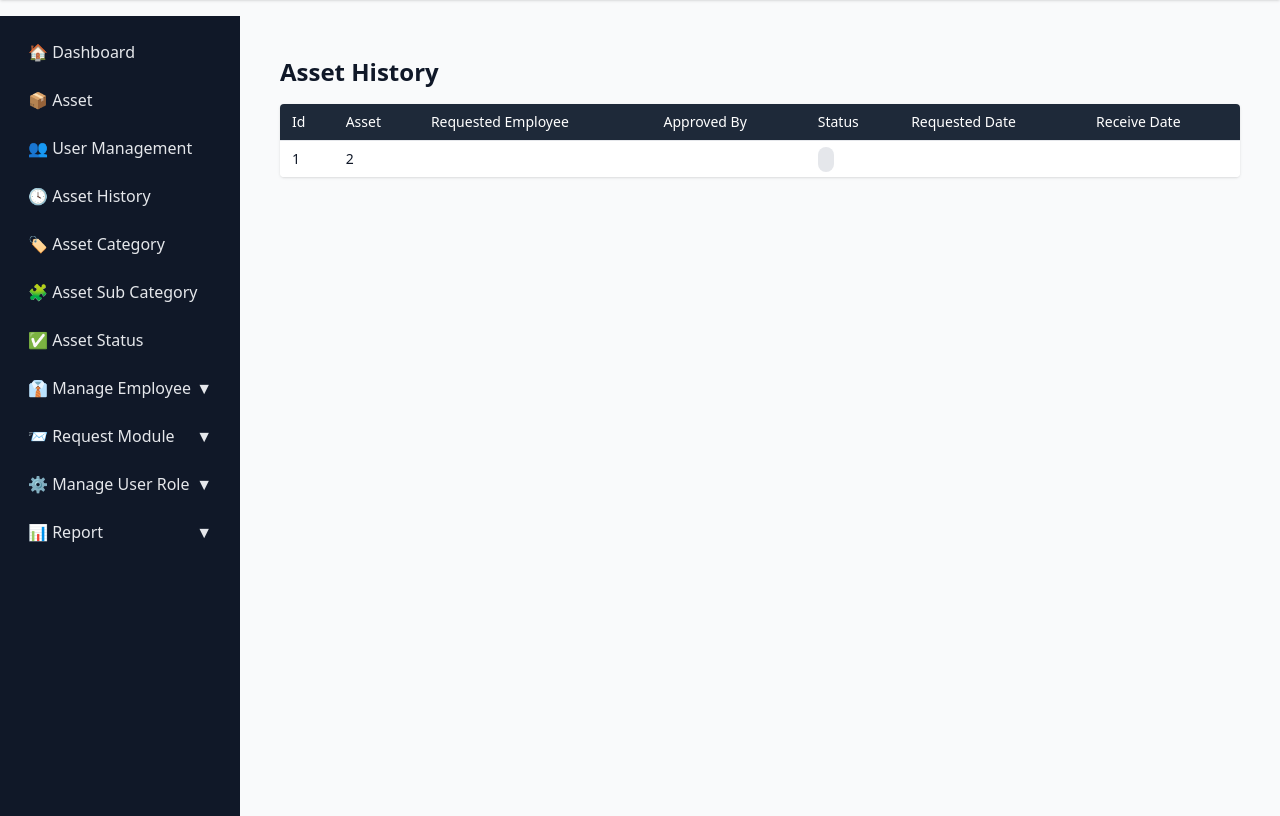
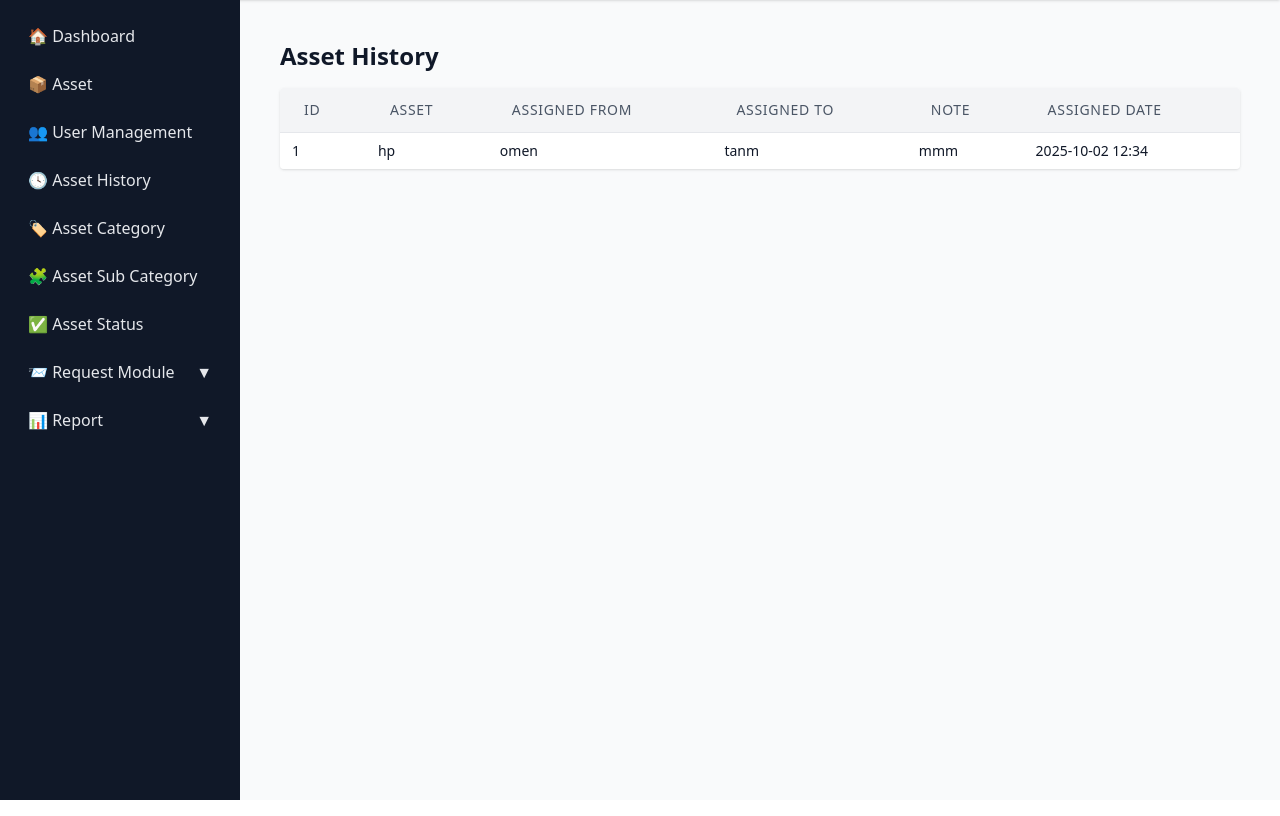
Before and after one commit to cherubkira/Asset-Management-System, a Django app: page /assets/history/ in a window 1280 px wide. Shown: the part 58-874 px from the top of the page. Run offline with Django 5.2, Linux system fonts and the light colour scheme; the first user in the database is signed in; data comes from the database, SQL or seed files in the repository; some libraries are stand-ins or nearby versions.

Commit message:
fix:update template

```diff
--- a/asset1/admin.py
+++ b/asset1/admin.py
@@ -1,5 +1,5 @@
 from django.contrib import admin
-from .models import Category, Location, Asset, AssignmentHistory, AssetRequest, IssueReport
+from .models import Category, Location, Asset, AssignmentHistory, AssetRequest, IssueReport,SubCategory
 
 @admin.register(Category)
 class CategoryAdmin(admin.ModelAdmin):
@@ -38,5 +38,4 @@ class IssueReportAdmin(admin.ModelAdmin):
     list_display = ["id","asset","reporter","issue_type","resolved","created_at"]
     list_filter = ["issue_type","resolved"]
 
-
-# Register your models here.
+admin.site.register(SubCategory)
--- a/asset1/models.py
+++ b/asset1/models.py
@@ -75,7 +75,7 @@ class Asset(models.Model):
         AssignmentHistory.objects.create(asset=self, assigned_from=old, assigned_to=None, note=note)
 
     def __str__(self):
-        return f"{self.id}"
+        return f"{self.name}"
 
 class AssignmentHistory(models.Model):
 
@@ -91,7 +91,7 @@ class AssignmentHistory(models.Model):
         ordering = ["-created_at"]
 
     def __str__(self):
-        return f"{self.name}"
+        return f"{self.asset.name} → {self.assigned_to}"
 class AssetRequest(models.Model):
     STATUS_PENDING = "pending"
     STATUS_APPROVED = "approved"
--- a/asset1/templates/asset1/asset_history.html
+++ b/asset1/templates/asset1/asset_history.html
@@ -6,42 +6,30 @@
 
   {% if history %}
   <div class="overflow-x-auto bg-white rounded shadow">
-    <table class="min-w-full divide-y divide-gray-200">
-      <thead class="bg-gray-800 text-white">
+    <table class="min-w-full divide-y divide-gray-200 rounded-lg shadow-sm">
+      <thead class="bg-gray-100">
         <tr>
-          <th class="py-2 px-3 text-left text-sm font-medium">Id</th>
-          <th class="py-2 px-3 text-left text-sm font-medium">Asset</th>
-          <th class="py-2 px-3 text-left text-sm font-medium">Requested Employee</th>
-          <th class="py-2 px-3 text-left text-sm font-medium">Approved By</th>
-          <th class="py-2 px-3 text-left text-sm font-medium">Status</th>
-          <th class="py-2 px-3 text-left text-sm font-medium">Requested Date</th>
-          <th class="py-2 px-3 text-left text-sm font-medium">Receive Date</th>
+          <th class="px-6 py-3 text-left text-sm font-medium text-gray-600 uppercase tracking-wider">ID</th>
+          <th class="px-6 py-3 text-left text-sm font-medium text-gray-600 uppercase tracking-wider">Asset</th>
+          <th class="px-6 py-3 text-left text-sm font-medium text-gray-600 uppercase tracking-wider">Assigned From</th>
+          <th class="px-6 py-3 text-left text-sm font-medium text-gray-600 uppercase tracking-wider">Assigned To</th>
+          <th class="px-6 py-3 text-left text-sm font-medium text-gray-600 uppercase tracking-wider">Note</th>
+          <th class="px-6 py-3 text-left text-sm font-medium text-gray-600 uppercase tracking-wider">Assigned Date</th>
         </tr>
       </thead>
       <tbody class="bg-white divide-y divide-gray-200">
         {% for req in history %}
         <tr class="hover:bg-gray-100">
-          <td class="py-2 px-3 text-sm">{{ req.id }}</td>
-          <td class="py-2 px-3 text-sm">{{ req.asset }}</td>
-          <td class="py-2 px-3 text-sm">{{ req.requester }}</td>
-          <td class="py-2 px-3 text-sm">{{ req.approved_by }}</td>
-          <td class="py-2 px-3 text-sm">
-            {% if req.status == "Pending" %}
-              <span class="px-2 py-1 rounded-full bg-yellow-200 text-yellow-800 text-xs font-semibold">{{ req.status }}</span>
-            {% elif req.status == "Approved" %}
-              <span class="px-2 py-1 rounded-full bg-green-200 text-green-800 text-xs font-semibold">{{ req.status }}</span>
-            {% elif req.status == "Rejected" %}
-              <span class="px-2 py-1 rounded-full bg-red-200 text-red-800 text-xs font-semibold">{{ req.status }}</span>
-            {% else %}
-              <span class="px-2 py-1 rounded-full bg-gray-200 text-gray-800 text-xs font-semibold">{{ req.status }}</span>
-            {% endif %}
-          </td>
-          <td class="py-2 px-3 text-sm">{{ req.requested_at|date:"Y-m-d H:i" }}</td>
-          <td class="py-2 px-3 text-sm">{{ req.receive_at }}</td>
+          <td class="py-2 px-3 text-sm">{{ forloop.counter }}</td>
+          <td class="py-2 px-3 text-sm">{{ req.asset.name }}</td>
+          <td class="py-2 px-3 text-sm">{{ req.assigned_from }}</td>
+          <td class="py-2 px-3 text-sm">{{ req.assigned_to }}</td>
+          <td class="py-2 px-3 text-sm">{{ req.note|default:"—" }}</td>
+          <td class="py-2 px-3 text-sm">{{ req.created_at|date:"Y-m-d H:i" }}</td>
         </tr>
         {% empty %}
         <tr>
-          <td colspan="7" class="py-4 px-3 text-center text-gray-500">No history found.</td>
+          <td colspan="6" class="py-4 px-3 text-center text-gray-500">No history found.</td>
         </tr>
         {% endfor %}
       </tbody>
--- a/asset1/templates/asset1/sidebar.html
+++ b/asset1/templates/asset1/sidebar.html
@@ -1,7 +1,7 @@
 {% extends "asset1/base.html" %}
 
 {% block navbar %}
-<nav class="bg-blue-700 text-white shadow mb-4">
+<nav class="bg-blue-700 text-white shadow ml-72">
   <div class="max-w-7xl mx-auto px-4 py-3 flex justify-between items-center">
     <h3 class="text-lg font-semibold">System Admin</h3>
     <div class="flex items-center space-x-4">
@@ -21,7 +21,8 @@
 {% endblock %}
 
 {% block content %}
-<div class="flex min-h-screen">
+
+<div class="flex min-h-screen  ">
 
   <!-- Sidebar -->
   <aside class="w-60 bg-gray-900 text-gray-200 p-4 space-y-2">
@@ -33,19 +34,8 @@
     <a href="{% url 'asset1:subcategory_list' %}" class="block px-3 py-2 rounded hover:bg-gray-800">🧩 Asset Sub Category</a>
     <a href="{% url 'asset1:asset_status' %}" class="block px-3 py-2 rounded hover:bg-gray-800">✅ Asset Status</a>
 
-    <!-- Dropdown: Manage Employee -->
-    <details class="group">
-      <summary class="cursor-pointer px-3 py-2 rounded hover:bg-gray-800 flex justify-between items-center">
-        <span>👔 Manage Employee</span>
-        <span class="group-open:rotate-180 transition-transform">▼</span>
-      </summary>
-      <div class="pl-5 mt-1 space-y-1">
-        <a href="#" class="block px-2 py-1 rounded hover:bg-gray-800">🏛️ Department</a>
-        <a href="#" class="block px-2 py-1 rounded hover:bg-gray-800">🏢 Sub Department</a>
-      </div>
-    </details>
 
-    <!-- Dropdown: Request Module -->
+    <!--Request Module -->
     <details class="group">
       <summary class="cursor-pointer px-3 py-2 rounded hover:bg-gray-800 flex justify-between items-center">
         <span>📨 Request Module</span>
@@ -57,19 +47,7 @@
       </div>
     </details>
 
-    <!-- Dropdown: Manage User Role -->
-    <details class="group">
-      <summary class="cursor-pointer px-3 py-2 rounded hover:bg-gray-800 flex justify-between items-center">
-        <span>⚙️ Manage User Role</span>
-        <span class="group-open:rotate-180 transition-transform">▼</span>
-      </summary>
-      <div class="pl-5 mt-1 space-y-1">
-        <a href="#" class="block px-2 py-1 rounded hover:bg-gray-800">Manage User Roles</a>
-        <a href="#" class="block px-2 py-1 rounded hover:bg-gray-800">System Role</a>
-      </div>
-    </details>
-
-    <!-- Dropdown: Report -->
+    <!-- Report -->
     <details class="group">
       <summary class="cursor-pointer px-3 py-2 rounded hover:bg-gray-800 flex justify-between items-center">
         <span>📊 Report</span>
--- a/asset1/views.py
+++ b/asset1/views.py
@@ -164,5 +164,5 @@ def asset_request_list(request):
     return render(request, 'asset1/request_list.html', {'requests': requests})
 
 def asset_issue_list(request):
-    issues = IssueReport.objects.select_related("asset", "raised_by").all().order_by('-created_at')
+    issues = IssueReport.objects.select_related("asset", "reporter").all().order_by('-created_at')
     return render(request, "asset1/issue_list.html", {"issues": issues,})
```
Also changed, not shown: Asset/urls.py (+2 -5 lines), asset1/templates/asset1/asset_category.html (+7 -7 lines), asset1/templates/asset1/employee_list.html (+8 -8 lines), asset1/templates/asset1/issue_list.html (+16 -10 lines), db.sqlite3, theme/static/css/dist/styles.css.
